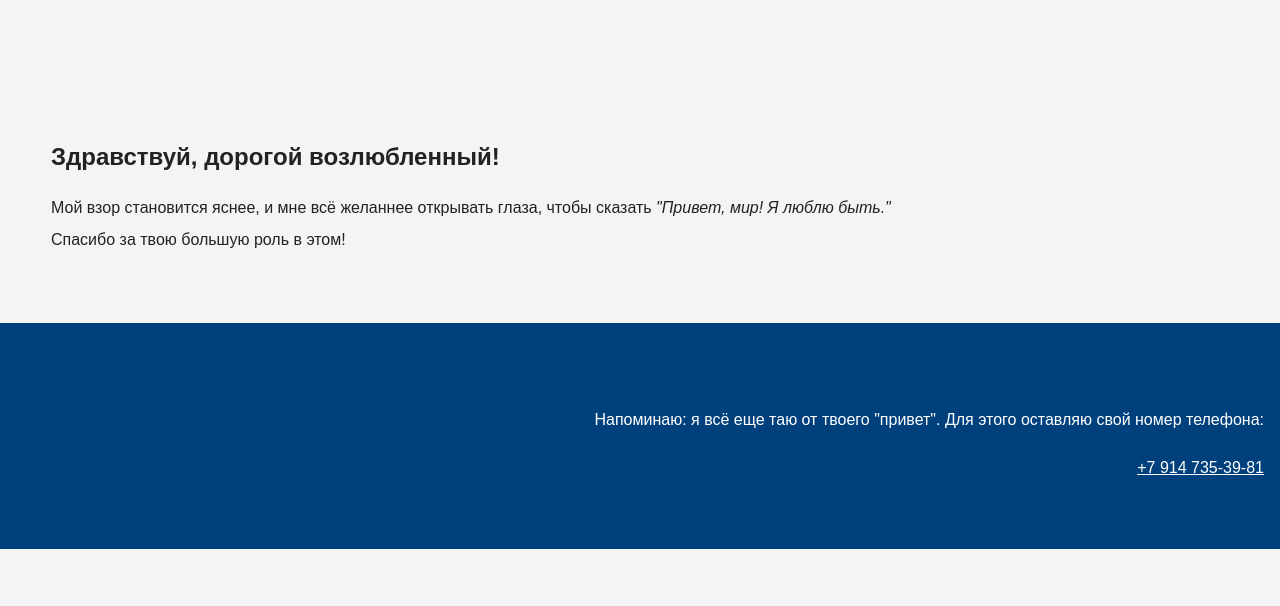
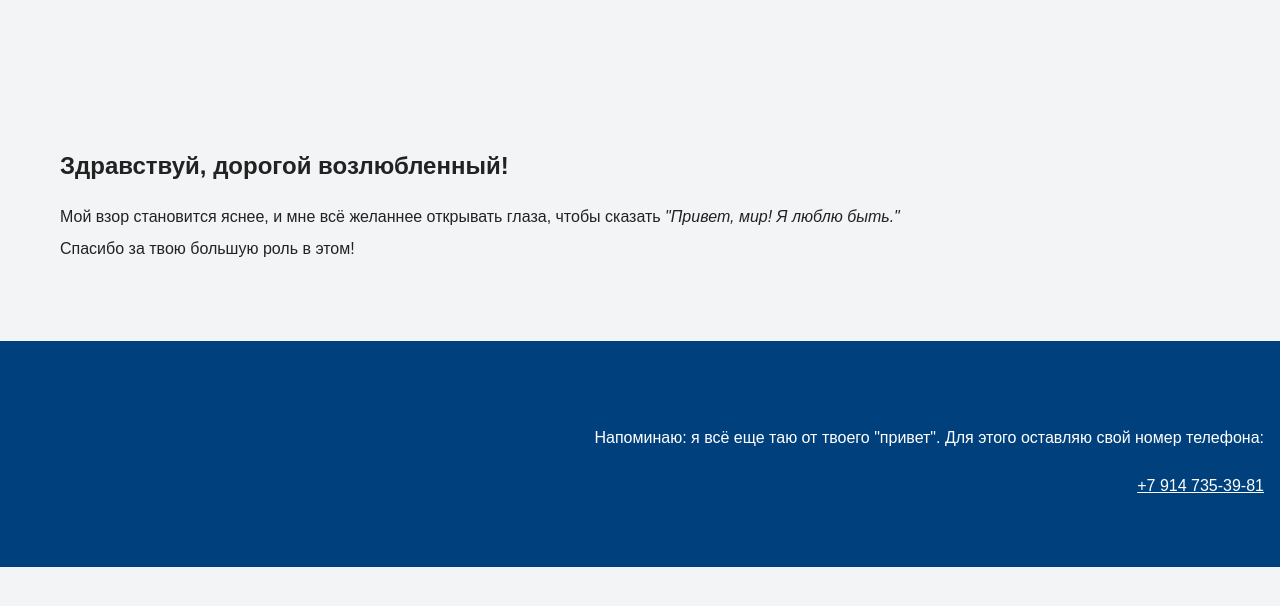
Before and after one commit to MONDAYMIND/hello-world, a plain HTML site: page index.html in a window 1280 px wide. Shown: the part 126-732 px from the top of the page. Drawn offline with Linux system fonts and the light colour scheme.

Commit message:
Update style.css

```diff
--- a/style.css
+++ b/style.css
@@ -15,7 +15,7 @@ body {
 }
 
 .container-main {
-  padding: 51px;
+  padding: 60px;
 }
 
 .page-header {
```
